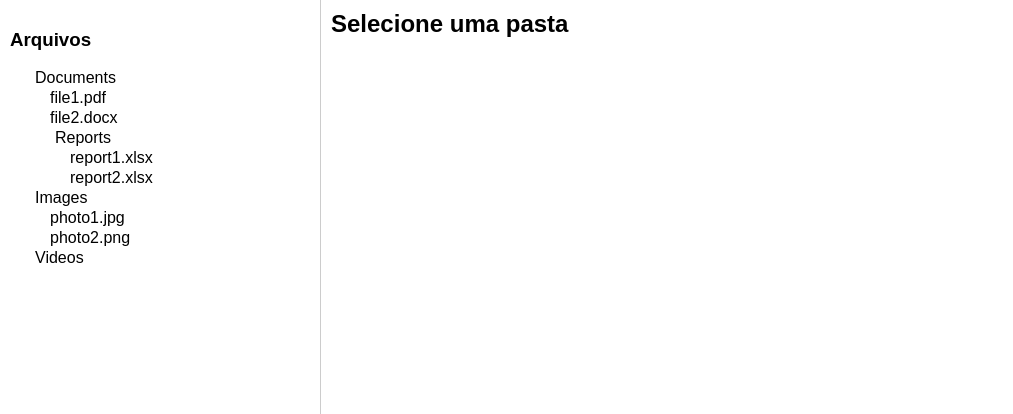
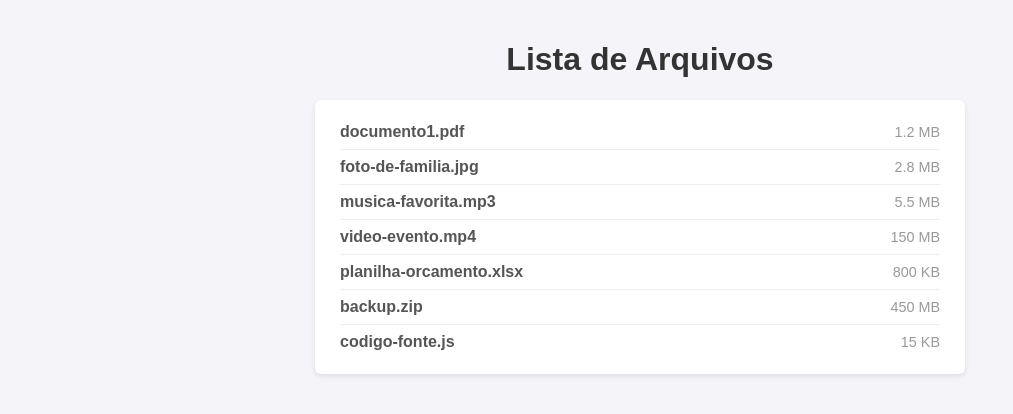
Before and after one commit to Lorenzo922/Archive, a plain HTML site: page index.html in a window 1280 px wide. Shown: the top 414 px of the page, without its empty margins (0-1013 px from the left). Drawn offline with Linux system fonts and the light colour scheme.

Commit message:
Update index.html

```diff
--- a/index.html
+++ b/index.html
@@ -3,150 +3,94 @@
 <head>
   <meta charset="UTF-8" />
   <meta name="viewport" content="width=device-width, initial-scale=1" />
-<title>File Archive sem ícones</title>
+  <title>Lista de Arquivos</title>
   <style>
     body {
       font-family: Arial, sans-serif;
-    margin: 0; padding: 0;
-    height: 100vh;
+      background: #f4f4f9;
+      margin: 0;
+      padding: 20px;
+    }
+    h1 {
+      text-align: center;
+      color: #333;
+    }
+    .file-list {
+      max-width: 600px;
+      margin: 20px auto;
+      background: white;
+      border-radius: 6px;
+      box-shadow: 0 2px 5px rgba(0,0,0,0.1);
+      padding: 15px 25px;
+    }
+    .file-item {
       display: flex;
+      align-items: center;
+      padding: 8px 0;
+      border-bottom: 1px solid #eee;
     }
-  #tree {
-    width: 300px;
-    border-right: 1px solid #ccc;
-    overflow-y: auto;
-    padding: 10px;
+    .file-item:last-child {
+      border-bottom: none;
     }
-  #files {
+    .file-name {
       flex-grow: 1;
-    padding: 10px;
-    overflow-y: auto;
+      font-weight: 600;
+      color: #555;
+      text-decoration: none;
     }
-  ul.tree {
-    list-style: none;
-    padding-left: 20px;
+    .file-name:hover {
+      text-decoration: underline;
     }
-  ul.tree li {
-    cursor: pointer;
-    user-select: none;
-    margin: 2px 0;
-  }
-  ul.tree li span {
-    padding: 2px 5px;
-  }
-  ul.tree li span:hover {
-    background-color: #e0e0e0;
-  }
-  #files h2 {
-    margin-top: 0;
-  }
-  #files ul {
-    list-style: none;
-    padding-left: 0;
-  }
-  #files ul li {
-    margin: 5px 0;
-  }
-  #files ul li a {
-    text-decoration: none;
-    color: #0066cc;
-  }
-  #files ul li a:hover {
-    text-decoration: underline;
+    .file-size {
+      color: #999;
+      font-size: 0.9em;
+      margin-left: 15px;
+      white-space: nowrap;
     }
   </style>
 </head>
 <body>
 
-<div id="tree">
-  <h3>Arquivos</h3>
-  <div id="treeContainer"></div>
+  <h1>Lista de Arquivos</h1>
+
+  <div class="file-list">
+
+    <div class="file-item">
+      <a class="file-name" href="arquivos/documento1.pdf" download>documento1.pdf</a>
+      <div class="file-size">1.2 MB</div>
     </div>
 
-<div id="files">
-  <h2>Selecione uma pasta</h2>
-  <ul id="fileList"></ul>
+    <div class="file-item">
+      <a class="file-name" href="arquivos/foto-de-familia.jpg" download>foto-de-familia.jpg</a>
+      <div class="file-size">2.8 MB</div>
     </div>
 
-<script>
-  const fileStructure = {
-    "Documents": {
-      "file1.pdf": "files/file1.pdf",
-      "file2.docx": "files/file2.docx",
-      "Reports": {
-        "report1.xlsx": "files/report1.xlsx",
-        "report2.xlsx": "files/report2.xlsx"
-      }
-    },
-    "Images": {
-      "photo1.jpg": "files/photo1.jpg",
-      "photo2.png": "files/photo2.png"
-    },
-    "Videos": {}
-  };
+    <div class="file-item">
+      <a class="file-name" href="arquivos/musica-favorita.mp3" download>musica-favorita.mp3</a>
+      <div class="file-size">5.5 MB</div>
+    </div>
 
-  const treeContainer = document.getElementById('treeContainer');
-  const fileList = document.getElementById('fileList');
-  const filesTitle = document.querySelector('#files h2');
+    <div class="file-item">
+      <a class="file-name" href="arquivos/video-evento.mp4" download>video-evento.mp4</a>
+      <div class="file-size">150 MB</div>
+    </div>
 
-  function createTree(container, obj) {
-    const ul = document.createElement('ul');
-    ul.classList.add('tree');
+    <div class="file-item">
+      <a class="file-name" href="arquivos/planilha-orcamento.xlsx" download>planilha-orcamento.xlsx</a>
+      <div class="file-size">800 KB</div>
+    </div>
 
-    for (const key in obj) {
-      const li = document.createElement('li');
+    <div class="file-item">
+      <a class="file-name" href="arquivos/backup.zip" download>backup.zip</a>
+      <div class="file-size">450 MB</div>
+    </div>
 
-      if (typeof obj[key] === 'string') {
-        // arquivo - não clicável na árvore
-        li.textContent = key;
-        li.style.cursor = 'default';
-      } else {
-        // pasta
-        const span = document.createElement('span');
-        span.textContent = key;
-        span.addEventListener('click', (e) => {
-          e.stopPropagation();
-          const childUl = li.querySelector('ul');
-          if (childUl) {
-            childUl.style.display = childUl.style.display === 'none' ? 'block' : 'none';
-          }
-          showFiles(obj[key], key);
-        });
-        li.appendChild(span);
-        li.appendChild(createTree(li, obj[key]));
-      }
-      ul.appendChild(li);
-    }
-    return ul;
-  }
+    <div class="file-item">
+      <a class="file-name" href="arquivos/codigo-fonte.js" download>codigo-fonte.js</a>
+      <div class="file-size">15 KB</div>
+    </div>
 
-  function showFiles(folderObj, folderName) {
-    filesTitle.textContent = `Arquivos em "${folderName}"`;
-    fileList.innerHTML = '';
-
-    let hasFiles = false;
-
-    for (const key in folderObj) {
-      if (typeof folderObj[key] === 'string') {
-        hasFiles = true;
-        const li = document.createElement('li');
-        const a = document.createElement('a');
-        a.href = folderObj[key];
-        a.download = key;
-        a.textContent = key;
-        a.target = '_blank';
-        li.appendChild(a);
-        fileList.appendChild(li);
-      }
-    }
-
-    if (!hasFiles) {
-      fileList.innerHTML = '<li>(Nenhum arquivo nesta pasta)</li>';
-    }
-  }
-
-  treeContainer.appendChild(createTree(treeContainer, fileStructure));
-</script>
+  </div>
 
 </body>
 </html>
```
Lines whose indentation alone changed are shown as unchanged.
